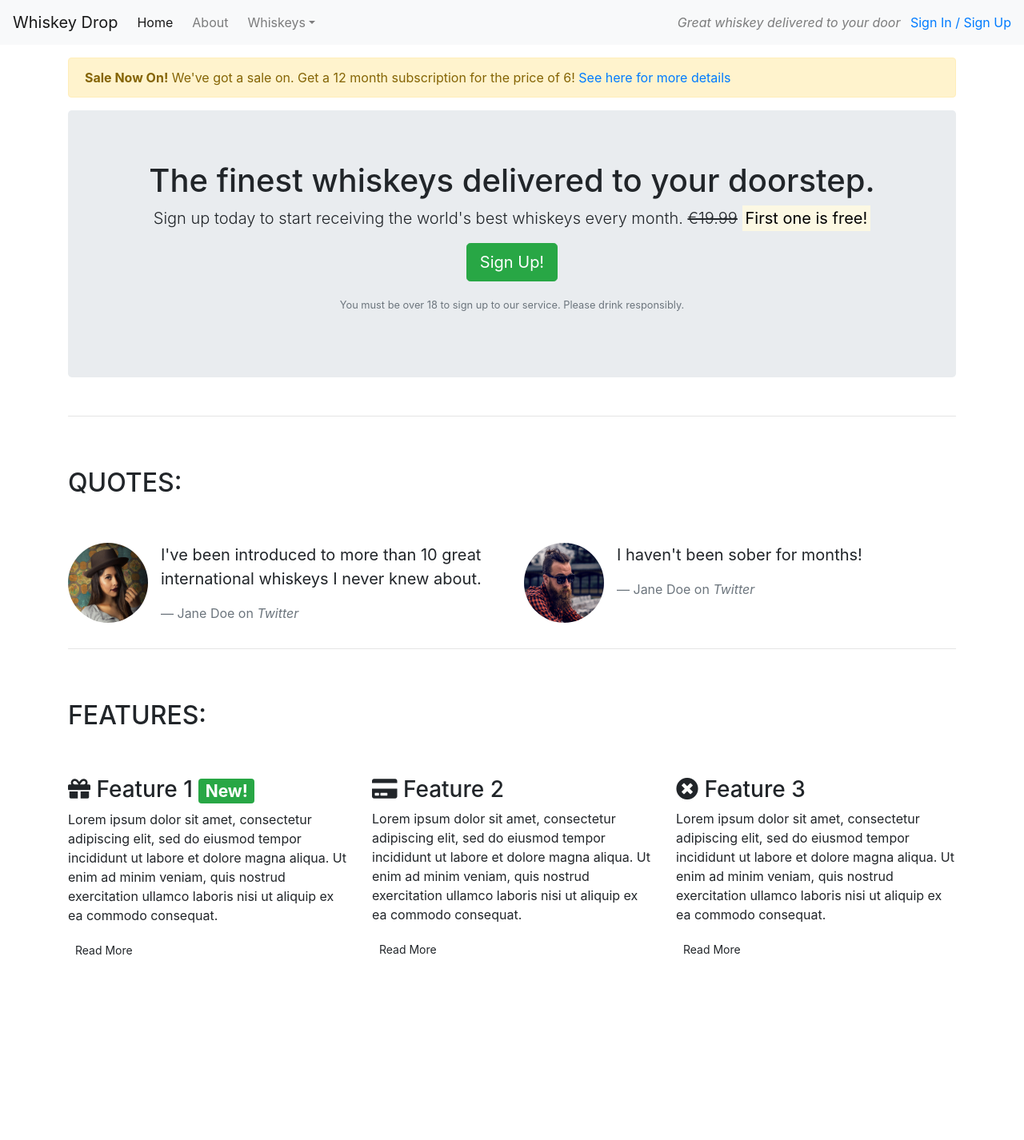
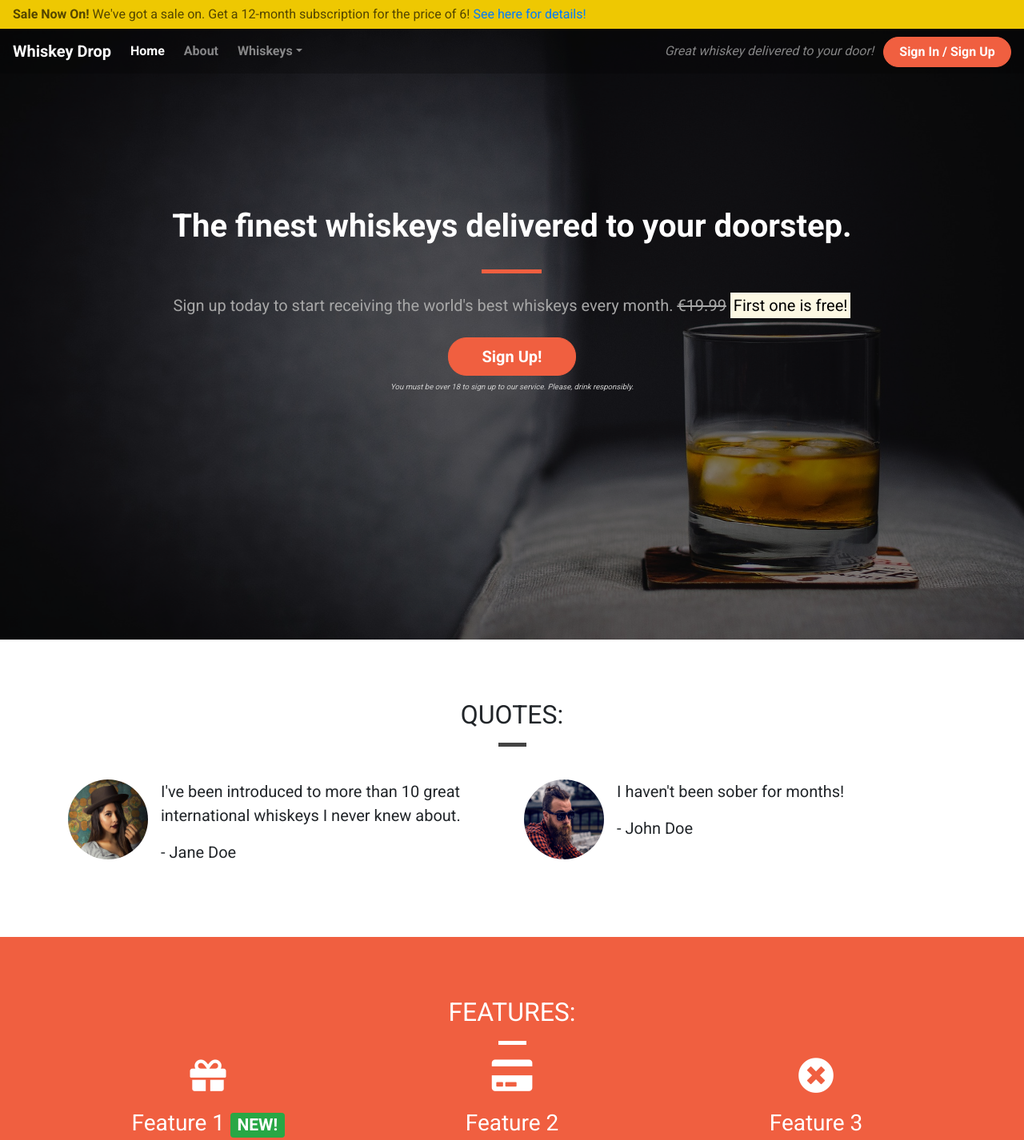
Before and after one commit to PetraDem/Bootstrap4-WhiskeyDrop, a plain HTML site: page index.html in a window 1280 px wide. Shown: the top 1426 px of the page at 80% size. Before the commit the page ends 1220 px from the top, so only its background shows below. Drawn offline with nearby package versions, Linux system fonts and the light colour scheme.

Commit message:
Changed Features Section

```diff
--- /dev/null
+++ b/css/style.css
@@ -0,0 +1,201 @@
+body {
+    font-family: 'Roboto', sans-serif;
+}
+
+/* Containers */
+
+.container-wrapper {}
+
+.container-wrapper--red {
+    background-color: #f05f40;
+    color: white;
+}
+
+.alert-container {}
+
+.callout-container {
+    height: 100vh;
+
+    background: url('../images/whiskey-background.jpg') no-repeat bottom right fixed;
+    -webkit-background-size: cover;
+    -moz-background-size: cover;
+    -o-background-size: cover;
+    background-size: cover;
+
+    display: flex;
+    align-items: center;
+    justify-content: center;
+
+    position: relative;
+}
+
+.opaque-overlay {
+    position: absolute;
+    top: 0;
+    left: 0;
+    height: 100%;
+    width: 100%;
+    background-color: rgba(0, 0, 0, 0.5);
+}
+
+.content-container {
+    padding-top: 75px;
+    padding-bottom: 75px;
+}
+
+/* Navbar */
+
+.navalert-container {
+    position: absolute;
+    top: 0;
+    left: 0;
+    z-index: 1;
+    padding-left: 0;
+    padding-right: 0;
+}
+
+.navbar {
+    margin-bottom: 0;
+    width: 100%;
+    background-color: rgba(0, 0, 0, .25);
+    border: 0;
+}
+
+.navbar .navbar-toggler {
+    border: 0;
+}
+
+.navbar .navbar-brand {
+    font-weight: bold;
+}
+
+.navbar .navbar-nav a {
+    font-weight: bold;
+}
+
+
+/* Jumbotron */
+
+.jumbotron {
+    background-color: transparent;
+}
+
+.jumbotron h1 {
+    color: white;
+    font-weight: bold;
+    margin-bottom: 30px;
+    color: white;
+}
+
+.jumbotron .lead {
+    color: #a7a7a7;
+    margin: 25px 0;
+}
+
+.jumbotron small {
+    font-size: 60%;
+    font-style: italic;
+    color: #d0d0d0;
+}
+
+/* Block dividers */
+
+.block-divider {
+    width: 75px;
+    height: 5px;
+    border: 0;
+    background-color: #444;
+}
+
+.block-divider--orange {
+    background-color: #f05f40;
+}
+
+.block-divider--white {
+    background-color: white;
+}
+
+.block-divider--short {
+    width: 35px;
+}
+
+/* Buttons */
+
+.btn--cta {
+    font-weight: bold;
+    border-radius: 23px;
+    width: 160px;
+}
+
+.btn--red {
+    color: white;
+    background-color: #f05f40;
+    border-color: #f05f40;
+}
+
+.btn--red:hover,
+.btn--red:active,
+.btn--red:focus,
+.btn--red:active:focus {
+    background-color: #df4929;
+    border-color: #df4929;
+    color: white;
+}
+
+/* Alert */
+
+.alert-container .col-12 {
+    padding-left: 0;
+    padding-right: 0;
+}
+
+.site-wide-alert {
+    color: #544600;
+    background-color: #eec802;
+    border-color: #eec802;
+    padding: 5px 15px;
+    margin-bottom: 0;
+    border: 1px solid transparent;
+    border-radius: 0;
+}
+
+/* Page Headers */
+
+.page-header {
+    margin-bottom: 0;
+    border-bottom: 0;
+    text-align: center;
+}
+
+.page-header h2 {
+    margin-top: 0;
+}
+
+/* Quotes */
+
+.quotes .page-header {
+    margin-bottom: 25px;
+}
+
+/* Features */
+
+.feature {
+    text-align: center;
+    margin-bottom: 40px;
+}
+
+.feature i {
+    margin-bottom: 20px;
+    font-size: 45px;
+    line-height: 45px;
+}
+
+.feature .btn {
+    background-color: white;
+    border-color: white;
+    border-radius: 15px;
+    min-width: 100px;
+    font-weight: bold;
+    margin-top: 10px;
+    color: #f05f40;
+}
--- a/index.html
+++ b/index.html
@@ -1,27 +1,37 @@
 <!DOCTYPE html>
-<html lang="en">
+<html lang="en-us">
+
 <head>
-    <meta charset="UTF-8">
+    <meta charset="utf-8">
+    <title>Whiskey Drop | Taste a new whiskey every month</title>
     <meta name="viewport" content="width=device-width, initial-scale=1.0">
-   <title>Whiskey Drop | Taste a new whiskey every month</title>
-
-    <link rel="stylesheet" href="https://stackpath.bootstrapcdn.com/bootstrap/4.5.2/css/bootstrap.min.css" integrity="sha384-JcKb8q3iqJ61gNV9KGb8thSsNjpSL0n8PARn9HuZOnIxN0hoP+VmmDGMN5t9UJ0Z" crossorigin="anonymous">
-    <script src="https://stackpath.bootstrapcdn.com/bootstrap/4.5.2/js/bootstrap.min.js" integrity="sha384-B4gt1jrGC7Jh4AgTPSdUtOBvfO8shuf57BaghqFfPlYxofvL8/KUEfYiJOMMV+rV" crossorigin="anonymous"></script>
+    <link rel="stylesheet" href="https://maxcdn.bootstrapcdn.com/bootstrap/4.1.3/css/bootstrap.min.css">
     <link rel="stylesheet" href="https://use.fontawesome.com/releases/v5.6.1/css/all.css" integrity="sha384-gfdkjb5BdAXd+lj+gudLWI+BXq4IuLW5IT+brZEZsLFm++aCMlF1V92rMkPaX4PP" crossorigin="anonymous">
+    <link href="https://fonts.googleapis.com/css?family=Roboto:400,700" rel="stylesheet">
+    <link rel="stylesheet" href="css/style.css" type="text/css" />
 </head>
 
 <body>
+    <div class="container-fluid navalert-container">
+        <div class="container-fluid alert-container">
+            <div class="row d-none d-sm-block">
+                <div class="col-12">
+                    <div class="site-wide-alert alert alert-warning">
+                        <strong>Sale Now On!</strong> We've got a sale on. Get a 12-month subscription for the price of 6! <a href="">See here for details!</a>
+                    </div>
+                </div>
+            </div>
+        </div>
+        <nav class="navbar navbar-dark navbar-expand-sm">
+            <a href="/" class="navbar-brand">Whiskey Drop</a>
 
-    <!--Nav-->
-    <nav class="navbar navbar-light navbar-expand-sm bg-light">
-        <a href="/" class="navbar-brand">Whiskey Drop</a>
             <button class="navbar-toggler ml-auto" type="button" data-toggle="collapse" data-target="#navbarNavDropdown" aria-controls="navbarNavDropdown" aria-expanded="false" aria-label="Toggle navigation">
         <span class="navbar-toggler-icon"></span></button>
 
             <div class="collapse navbar-collapse" id="navbarNavDropdown">
                 <ul class="navbar-nav mr-auto">
                     <li class="active nav-item mr-2"><a class="nav-link" href="/">Home</a></li>
-                <li class="nav-item mr-2"><a class="nav-link" href="">About</a></li>
+                    <li class="nav-item mr-2"><a class="nav-link" href="/about">About</a></li>
                     <li class="nav-item dropdown">
                         <a class="nav-link dropdown-toggle" href="#" id="navbarDropdownMenuLink" role="button" data-toggle="dropdown" aria-haspopup="true" aria-expanded="false">Whiskeys</a>
                         <div class="dropdown-menu" aria-labelledby="navbarDropdownMenuLink">
@@ -32,123 +42,115 @@
                         </div>
                     </li>
 
-                <li class="nav-item mr-2 d-block d-sm-none"><a class="nav-link" href="">Sign In / Sign Up</a></li>
+                    <li class="nav-item mr-2 d-block d-sm-none"><a class="nav-link" href="/login">Sign In / Sign Up</a></li>
                 </ul>
             </div>
             <div class="d-none d-md-block">
-            <p class="navbar-text my-auto mr-2"><i>Great whiskey delivered to your door</i></p>
-            <a href="/login">Sign In / Sign Up</a>
+                <p class="navbar-text my-auto mr-2"><i>Great whiskey delivered to your door!</i></p>
+                <a href="/login" class="btn btn--cta btn--red">Sign In / Sign Up</a>
             </div>
-
-        <!--</div>-->
         </nav>
-
-    <article class="container mt-3">
-        <div class="row d-none d-sm-block">
-            <div class="col-12">
-                <div class="alert alert-warning">
-                    <strong>Sale Now On!</strong> We've got a sale on. Get a 12 month subscription for the price of 6! <a href="">See here for more details</a>
     </div>
-            </div>
-        </div>
+    <div class="container-fluid callout-container">
         <!-- Callout -->
+        <div class="opaque-overlay">&nbsp;</div>
         <div class="row">
             <div class="col-12">
                 <section class="callout jumbotron text-center">
-                    <h1>The finest whiskeys delivered to your doorstep.</h1>
+                    <h1 class="jumbotron-header">The finest whiskeys delivered to your doorstep.</h1>
+                    <hr class="block-divider block-divider--orange">
                     <p class="lead">Sign up today to start receiving the world's best whiskeys every month.
                         <s class="d-none d-sm-inline">€19.99</s>
                         <span class="d-inline d-sm-none"><br></span>
                         <strong><mark>First one is free!</mark></strong></p>
-                    <p><button class="btn btn-lg btn-success" data-toggle="modal" data-target="#signUpModal">Sign Up!</button></p>
-                    <p class="text-muted"><small>You must be over 18 to sign up to our service. Please drink responsibly.</small></p>
+                    <button class="btn btn-lg btn--cta btn--red" data-toggle="modal" data-target="#signUpModal">Sign Up!</button>
+                    <p class="text-muted"><small>You must be over 18 to sign up to our service. Please, drink responsibly.</small></p>
                 </section>
             </div>
         </div>
         <!-- /.callout -->
-        <hr>
+    </div>
 
     <!-- Quotes -->
+    <div class="container-wrapper">
+        <div class="container quotes-container content-container">
             <section class="quotes">
                 <div class="row">
-                <div class="col-12 my-5">
+                    <div class="col-12 page-header">
                         <h2 class="text-uppercase">Quotes:</h2>
+                        <hr class="block-divider block-divider--short">
                     </div>
                 </div>
-
                 <div class="row">
                     <div class="col-12 col-md-6">
                         <div class="media">
                             <div class="d-none d-sm-block">
                                 <img src="images/girl-image.png" class="rounded-circle mr-3" height="100" width="100">
                             </div>
-
                             <div class="media-body">
                                 <blockquote class="blockquote">
                                     <p>I've been introduced to more than 10 great international whiskeys I never knew about.</p>
-                                <footer class="blockquote-footer">Jane Doe on <cite title="Twitter">Twitter</cite></footer>
+                                    <p>- Jane Doe</p>
                                 </blockquote>
                             </div>
                         </div>
                     </div>
-
                     <div class="col-12 col-md-6">
                         <div class="media">
                             <div class="d-none d-sm-block">
                                 <img src="images/guy-image.png" class="rounded-circle mr-3" height="100" width="100">
                             </div>
-
                             <div class="media-body">
                                 <blockquote class="blockquote">
                                     <p>I haven't been sober for months!</p>
-                                <footer class="blockquote-footer">Jane Doe on <cite title="Twitter">Twitter</cite></footer>
+                                    <p>- John Doe</p>
                                 </blockquote>
                             </div>
                         </div>
                     </div>
                 </div>
-
             </section>
             <!-- /.quotes -->
-        <hr>
-
-        <!-- Features -->
-        <section class="features">
-            <div class="row">
-                <div class="col-12 my-5">
-                  <h2 class="text-uppercase">Features:</h2>
         </div>
     </div>
 
+    <!-- Features -->
+    <div class="container-wrapper container-wrapper--red">
+        <div class="container features-container content-container">
+            <section class="features">
+                <div class="row">
+                    <div class="col-12 page-header">
+                        <h2 class="text-uppercase">Features:</h2>
+                        <hr class="block-divider block-divider--short block-divider--white">
+                    </div>
+                </div>
                 <div class="row">
                     <div class="col-12 col-md-6 col-lg-4">
                         <div class="feature">
-                        <h3><i class="fas fa-gift d-none d-sm-inline"></i> Feature 1 <span class="badge badge-success">New!</span></h3>
+                            <h3><i class="fas fa-gift d-none d-sm-block"></i> Feature 1 <span class="badge badge-success">NEW!</span></h3>
                             <p>Lorem ipsum dolor sit amet, consectetur adipiscing elit, sed do eiusmod tempor incididunt ut labore et dolore magna aliqua. Ut enim ad minim veniam, quis nostrud exercitation ullamco laboris nisi ut aliquip ex ea commodo consequat.</p>
-                        <p><a class="btn btn-sm btn-default" href="">Read More</a></p>
+                            <p><a class="btn btn-sm btn-light" href="">Read More</a></p>
                         </div>
                     </div>
-
                     <div class="col-12 col-md-6 col-lg-4">
                         <div class="feature">
-                        <h3><i class="fas fa-credit-card d-none d-sm-inline"></i> Feature 2</h3>
+                            <h3><i class="fas fa-credit-card d-none d-sm-block"></i> Feature 2</h3>
                             <p>Lorem ipsum dolor sit amet, consectetur adipiscing elit, sed do eiusmod tempor incididunt ut labore et dolore magna aliqua. Ut enim ad minim veniam, quis nostrud exercitation ullamco laboris nisi ut aliquip ex ea commodo consequat.</p>
-                        <p><a class="btn btn-sm btn-default" href="">Read More</a></p>
+                            <p><a class="btn btn-sm btn-light" href="">Read More</a></p>
                         </div>
                     </div>
-
-                <div class="col-12 col-md-6 col-lg-4">
+                    <div class="col-12 d-md-none d-lg-block col-lg-4">
                         <div class="feature">
-                        <h3><i class="fas fa-times-circle d-none d-sm-inline"></i> Feature 3</h3>
+                            <h3><i class="fas fa-times-circle d-none d-sm-block"></i> Feature 3</h3>
                             <p>Lorem ipsum dolor sit amet, consectetur adipiscing elit, sed do eiusmod tempor incididunt ut labore et dolore magna aliqua. Ut enim ad minim veniam, quis nostrud exercitation ullamco laboris nisi ut aliquip ex ea commodo consequat.</p>
-                        <p><a class="btn btn-sm btn-default" href="">Read More</a></p>
+                            <p><a class="btn btn-sm btn-light" href="">Read More</a></p>
                         </div>
                     </div>
                 </div>
-
             </section>
             <!-- /.features -->
-    </article>
+        </div>
+    </div>
 
     <div class="modal" tabindex="-1" role="dialog" id="signUpModal">
         <div class="modal-dialog" role="document">
@@ -163,7 +165,7 @@
                     <form>
                         <div class="form-group">
                             <label for="exampleInputEmail1">Email address</label>
-                            <input type="email" class="form-control" id="exampleInputEmail1" aria-describedby="emailHelp">
+                            <input type="email" class="form-control" id="exampleInputEmail1" aria-describedby="emailHelp" placeholder="Enter email">
                             <small id="emailHelp" class="form-text text-muted">We'll never share your email with anyone else.</small>
                         </div>
                         <div class="form-group">
@@ -171,10 +173,10 @@
                             <input type="password" class="form-control" id="password" placeholder="Password">
                         </div>
                         <div class="form-group">
-                            <label for="repeatpassword">Repeat Password</label>
-                            <input type="password" class="form-control" id="repeatpassword" placeholder="Repeat Password">
+                            <label for="repeatPassword">Repeat Password</label>
+                            <input type="password" class="form-control" id="repeatPassword" placeholder="Repeat Password">
                         </div>
-                        <button type="submit" class="btn btn-success">Submit</button>
+                        <button type="submit" class="btn btn-lg btn--cta btn--red">Submit</button>
                     </form>
                 </div>
             </div>
@@ -185,4 +187,5 @@
     <script src="https://cdnjs.cloudflare.com/ajax/libs/popper.js/1.14.3/umd/popper.min.js" integrity="sha384-ZMP7rVo3mIykV+2+9J3UJ46jBk0WLaUAdn689aCwoqbBJiSnjAK/l8WvCWPIPm49" crossorigin="anonymous"></script>
     <script src="https://stackpath.bootstrapcdn.com/bootstrap/4.1.3/js/bootstrap.min.js" integrity="sha384-ChfqqxuZUCnJSK3+MXmPNIyE6ZbWh2IMqE241rYiqJxyMiZ6OW/JmZQ5stwEULTy" crossorigin="anonymous"></script>
 </body>
+
 </html>
```
Also changed, not shown: images/whiskey-background.jpg (added). Lines whose indentation alone changed are shown as unchanged.
